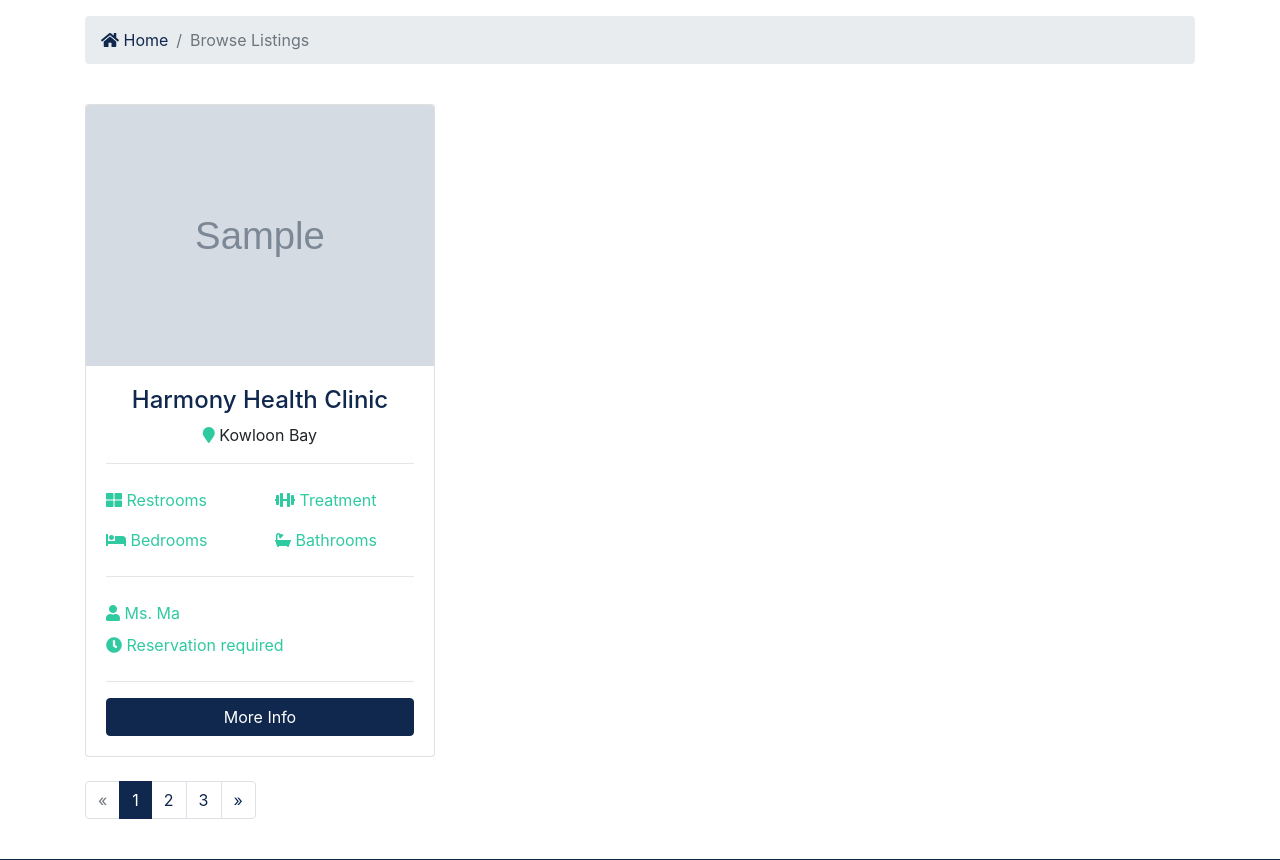
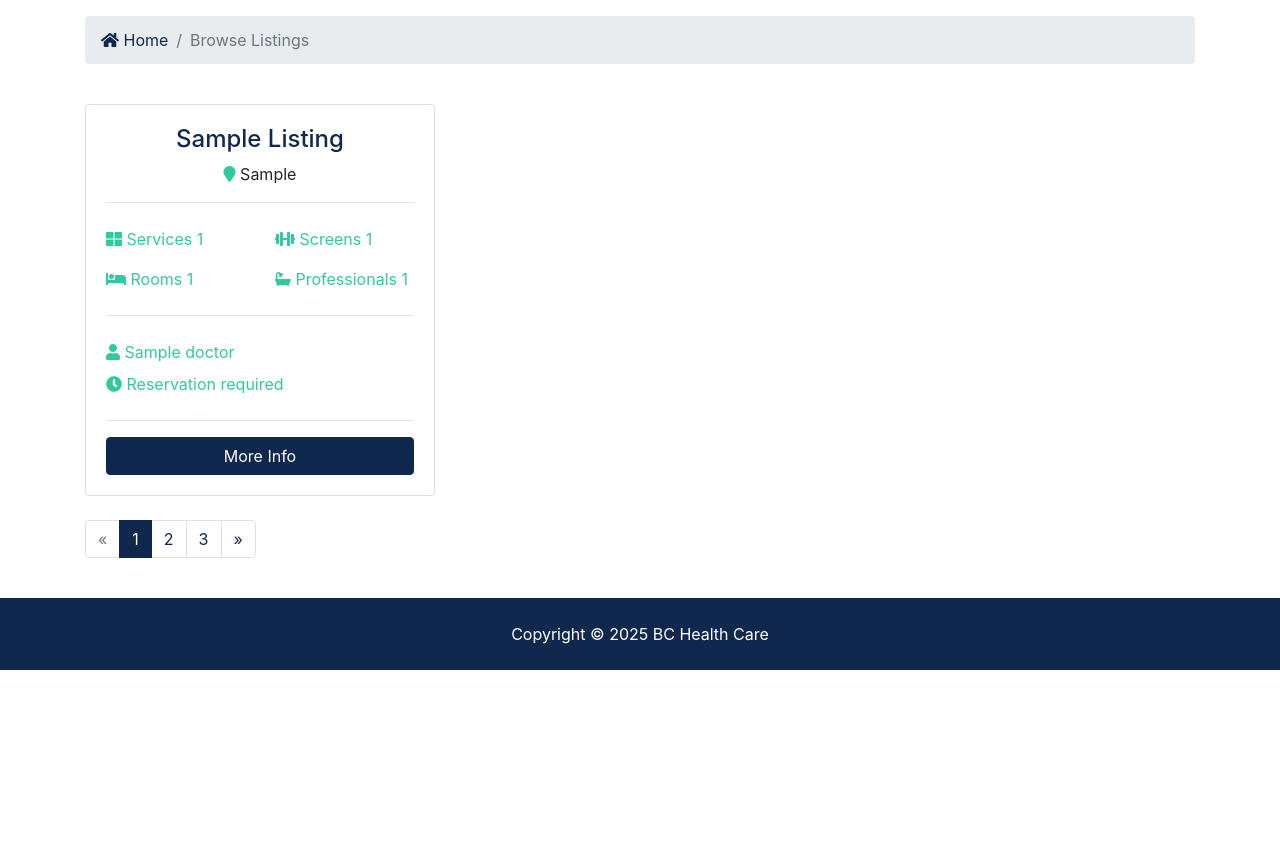
Before and after one commit to eeyeey999-ui/erb7, a Django app: template templates/listings/listings.html in a window 1280 px wide. Shown: the part 381-1241 px from the top of the page. After the commit the page ends 1051 px from the top, so only its background shows below. Run offline with Django 5.2, Linux system fonts and the light colour scheme; tables that the repository leaves empty hold one stand-in row (values such as "Sample post"); the template is opened without the code that fills it: values that come from a table or form of the project are taken from there, most other values are stand-ins (such as "Sample title", 1, 10 or a date in 2020); grey boxes marked "Sample" are stand-in pictures; some libraries are stand-ins or nearby versions.

Commit message:
step 10 add page

```diff
--- a/config/settings.py
+++ b/config/settings.py
@@ -40,6 +40,7 @@ DJANGO_APP = [
     'django.contrib.sessions',
     'django.contrib.messages',
     'django.contrib.staticfiles',
+    'django.contrib.humanize',
     "debug_toolbar",
     ]
 
@@ -144,4 +145,4 @@ INTERNAL_IPS = [ "127.0.0.1",]
 
 MEDIA_ROOT = os.path.join(BASE_DIR, 'media')
 
-MEDIA_url = '/media/'
+MEDIA_URL = '/media/'
--- a/listings/urls.py
+++ b/listings/urls.py
@@ -4,7 +4,7 @@ from . import views
 app_name = 'listings'
 
 urlpatterns = [
-    path('',views.listings, name='listings'),
-    path('<int:listing_id>', views.listing, name='listing'),
+    path('', views.listings, name='listings'),
+    path('<int:listing_id>', views.listing, name="listing"),
     path('search', views.search, name='search'),
 ]
--- a/templates/listings/listings.html
+++ b/templates/listings/listings.html
@@ -1,10 +1,17 @@
-{% extends 'base.html' %} {% block content %} {% load static %}
+{% extends "base.html" %}
+<!-- load humanize -->
+{% load humanize %}
+{% block content %} {% load static %}
 
+<!-- Showcase -->
 <section id="showcase-inner" class="py-5 text-white">
     <div class="container">
     <div class="row text-center">
         <div class="col-md-12">
         <h1 class="display-4">Browse Our Clinic</h1>
+        <!--
+        <h1 class="display-4">Browse Our Clinic ({{name}})</h1>
+        -->
         <p class="lead">
             Lorem ipsum dolor sit, amet consectetur adipisicing elit. Sunt,
             pariatur!
@@ -19,9 +26,9 @@
     <div class="container">
     <nav aria-label="breadcrumb">
         <ol class="breadcrumb">
-            {% comment %} index.html {% endcomment %}
         <li class="breadcrumb-item">
-              <a href={% url "pages:index" %} > <i class="fas fa-home"></i> Home</a>
+            {% comment %} fix {% endcomment %}
+            <a href={% url "pages:index" %}> <i class="fas fa-home"></i> Home</a>
         </li>
         <li class="breadcrumb-item active">Browse Listings</li>
         </ol>
@@ -38,41 +45,41 @@
             {% for listing in listings %}
                 <div class="col-md-6 col-lg-4 mb-4">
                     <div class="card listing-preview">
-            {% comment %} jpg {% endcomment %}
                         <img
                         class="card-img-top"
-                src={{listing.photo_main.url}}
+                        {% comment %} src={{listing.photo_main.url}} {% endcomment %}
+                        src=""
                         alt=""
                         />
                         <div class="card-img-overlay">
                         </div>
                         <div class="card-body">
                         <div class="listing-heading text-center">
-                  <h4 class="text-primary">Harmony Health Clinic</h4>
+                            <h4 class="text-primary">{{listing.title | title}}</h4>
                             <p>
-                    <i class="fas fa-map-marker text-secondary"></i> Kowloon Bay
+                            <i class="fas fa-map-marker text-secondary"></i> {{listing.district | title}}
                             </p>
                         </div>
                         <hr />
                         <div class="row py-2 text-secondary">
                             <div class="col-6">
-                    <i class="fas fa-th-large"></i> Restrooms
+                            <i class="fas fa-th-large"></i> Services {{listing.service}}
                             </div>
                             <div class="col-6">
-                    <i class="fas fa-dumbbell"></i> Treatment
+                            <i class="fas fa-dumbbell"></i> Screens {{listing.screen}}
                             </div>
                         </div>
                         <div class="row py-2 text-secondary">
                             <div class="col-6">
-                    <i class="fas fa-bed"></i> Bedrooms
+                            <i class="fas fa-bed"></i> Rooms {{listing.rooms}}
                             </div>
                             <div class="col-6">
-                    <i class="fas fa-bath"></i> Bathrooms
+                            <i class="fas fa-bath"></i> Professionals {{listing.professional}}
                             </div>
                         </div>
                         <hr />
                         <div class="row py-2 text-secondary">
-                  <div class="col-12"><i class="fas fa-user"></i> Ms. Ma</div>
+                            <div class="col-12"><i class="fas fa-user"></i> {{listing.doctor.name}} </div>
                         </div>
                         <div class="row text-secondary pb-2">
                             <div class="col-12">
@@ -80,7 +87,7 @@
                             </div>
                         </div>
                         <hr />
-                {% comment %} listing.html {% endcomment %}
+                        {% comment %} fix {% endcomment %}
                         <a href="listing.html" class="btn btn-primary btn-block"
                             >More Info</a
                         >
@@ -90,10 +97,9 @@
             {% endfor %}
         {% else %}
         <div class="col-md-12">
-            <p>No Clinic Available</p>
-          <div>
+            <p>No Clinic Available.</p>
+        </div>
         {% endif %}
-
     </div>
 
     <div class="row">
@@ -119,5 +125,4 @@
     </div>
     </div>
 </section>
-
 {% endblock %}
```
Also changed, not shown: listings/admin.py (+11 -8 lines), listings/views.py (+13 -7 lines), listings/migrations/0002_alter_listing_photo_main.py (added). Lines whose indentation alone changed are shown as unchanged.
